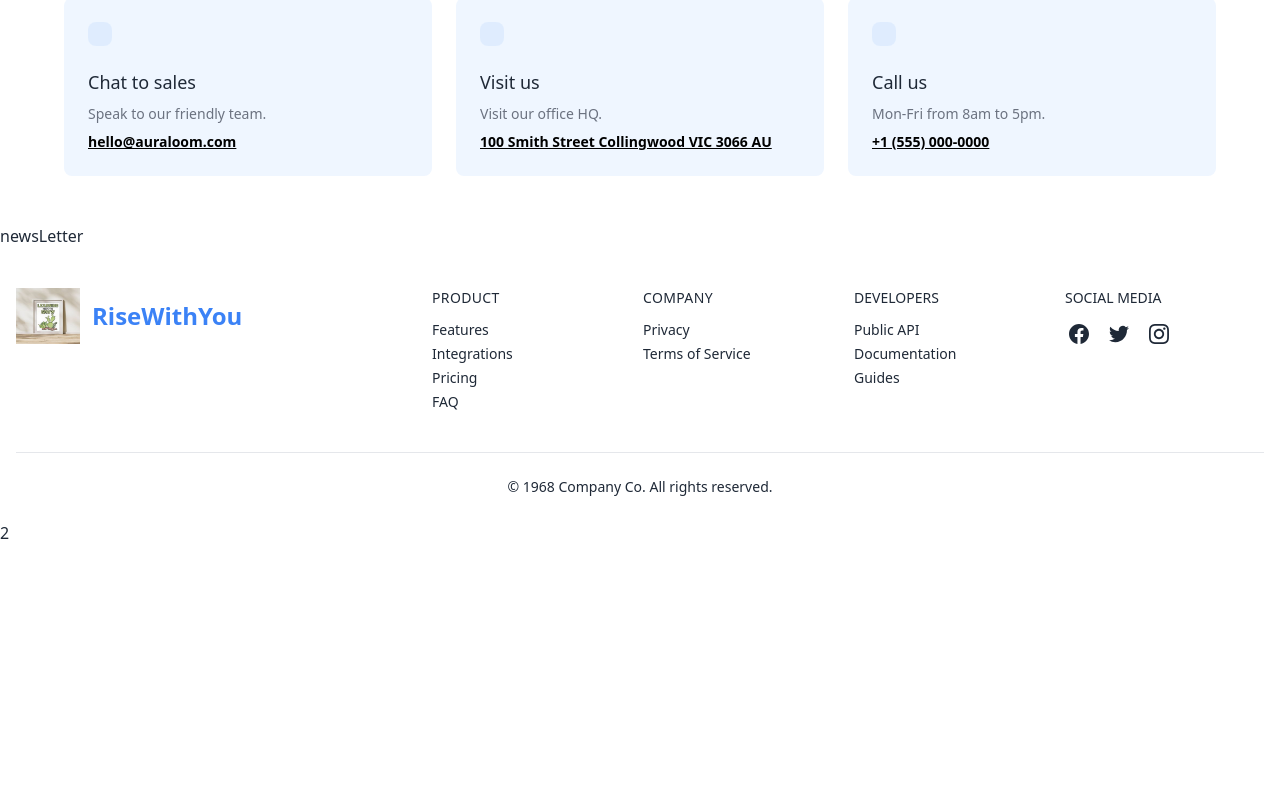
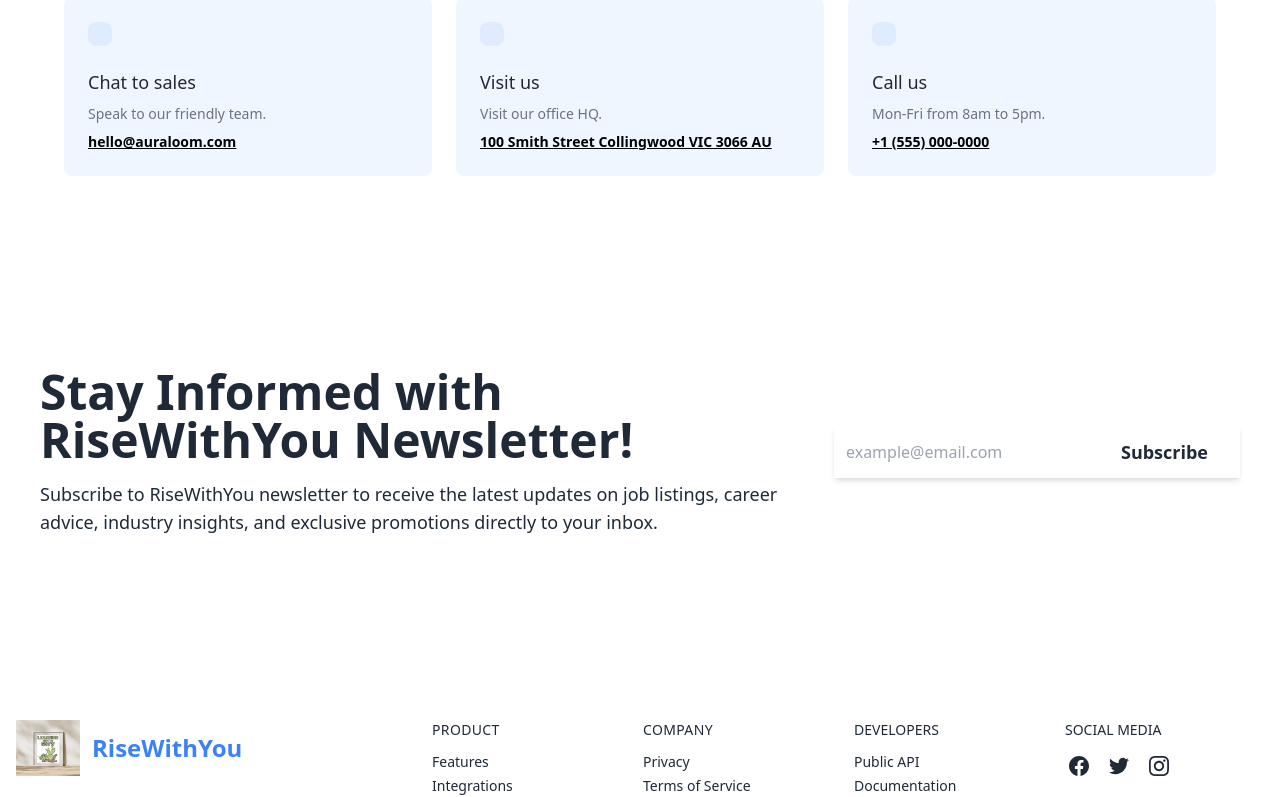
Before and after one commit to Idba1/CrimeWatch, a React (Vite) app in the folder client/: page /contact-us in a window 1280 px wide. Shown: the part 642-1439 px from the top of the page. Before the commit the page ends 1187 px from the top, so only its background shows below. Built offline with nearby package versions, Linux system fonts and the light colour scheme; no server answers.

Commit message:
update newsletter

```diff
--- a/client/package.json
+++ b/client/package.json
@@ -22,7 +22,8 @@
     "react-router-dom": "^6.27.0",
     "react-slick": "^0.30.3",
     "react-tabs": "^6.0.2",
-    "slick-carousel": "^1.8.1"
+    "slick-carousel": "^1.8.1",
+    "sweetalert2": "^11.15.10"
   },
   "devDependencies": {
     "@eslint/js": "^9.13.0",
--- a/client/src/Pages/ContactPage/NewsLetter.jsx
+++ b/client/src/Pages/ContactPage/NewsLetter.jsx
@@ -1,7 +1,72 @@
+import { useState } from 'react';
+import Swal from 'sweetalert2';
+
 const Newsletter = () => {
+    const [email, setEmail] = useState('');
+    const [message, setMessage] = useState('');
+
+    const handleSubscribe = async () => {
+        try {
+            const response = await fetch('https://demo.vercel.app/subscribe', {
+                method: 'POST',
+                headers: {
+                    'Content-Type': 'application/json',
+                },
+                body: JSON.stringify({ email }),
+            });
+            const data = await response.json();
+            if (response.ok) {
+                setMessage(data.message);
+            } else {
+
+                Swal.fire({
+                    title: "update!",
+                    text: data.error,
+                    imageUrl: "https://i.ibb.co/Fn1PqGq/download-5.png",
+                    imageWidth: 400,
+                    imageHeight: 200,
+                    imageAlt: "Custom image"
+                });
+            }
+        } catch (error) {
+            Swal.fire({
+                icon: 'error',
+                title: 'Oops...',
+                text: 'An error occurred. Please try again.',
+            });
+            console.log(error);
+        }
+    };
+
     return (
-        <div>
-            <h1>newsLetter</h1>
+        <div className="lg:my-20 my-10">
+            <section className="py-6 dark:bg-gray-100 dark:text-gray-900">
+                <div className="container mx-auto flex flex-col justify-center p-4 space-y-8 md:p-10 lg:space-y-0 lg:space-x-12 lg:justify-between lg:flex-row">
+                    <div className="flex flex-col space-y-4 text-center lg:text-left">
+                        <h1 className="lg:text-5xl text-3xl font-bold leading-none">Stay Informed with RiseWithYou Newsletter!</h1>
+                        <p className="lg:text-lg text-base">Subscribe to RiseWithYou newsletter to receive the latest updates on job listings, career advice, industry insights, and exclusive promotions directly to your inbox.</p>
+                    </div>
+                    <div className="flex flex-row items-center self-center justify-center flex-shrink-0 shadow-md lg:justify-end">
+                        <div className="flex flex-row">
+                            <input
+                                type="text"
+                                placeholder="example@email.com"
+                                className="w-3/5 p-3 rounded-l-lg sm:w-2/3"
+                                value={email}
+                                onChange={(e) => setEmail(e.target.value)}
+                            />
+                            <button
+                                type="button"
+                                className="self-center font-bold px-8 py-3 text-lg rounded focus:ring hover:ring focus:ring-opacity-75 hover:dark:border-sky-950 hover:dark:bg-sky-100 hover:dark:text-sky-950 dark:text-gray-50 focus:dark:ring-sky-200 dark:ring-sky-950 dark:bg-sky-800"
+                                onClick={handleSubscribe}
+                            >
+                                Subscribe
+                            </button>
+                        </div>
+                    </div>
+                    {message && <p>{message}</p>}
+                </div>
+            </section>
         </div>
     );
 };
```
Also changed, not shown: 1 other file (tests, documents, lock files or other folders).
